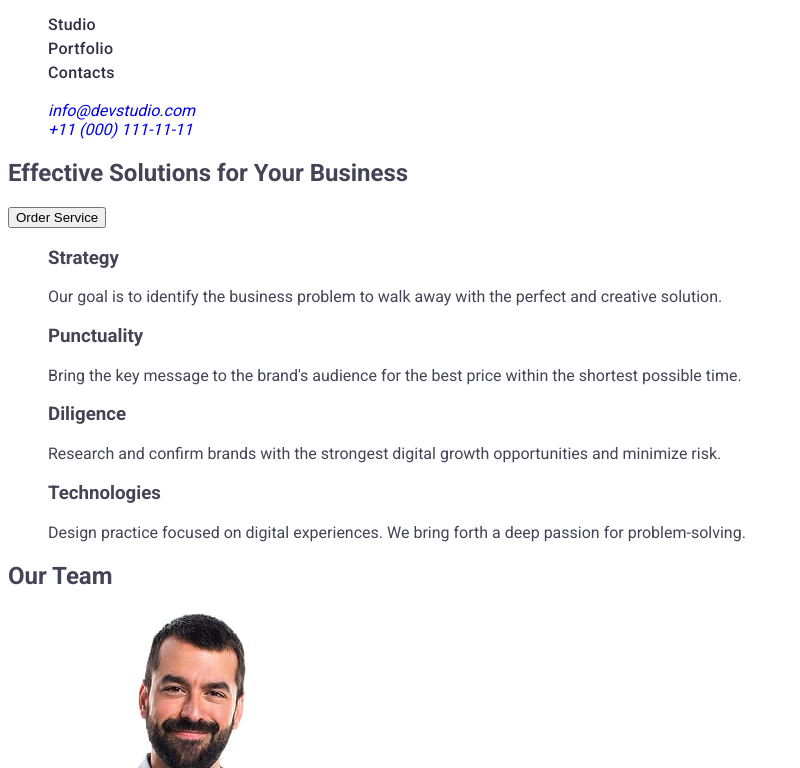
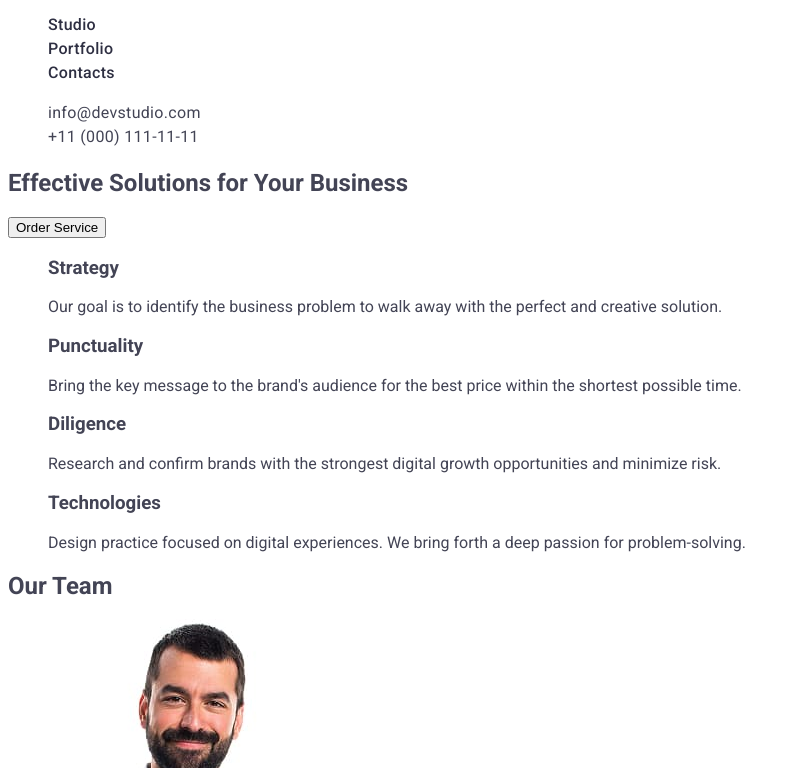
Before and after one commit to daryatsitova/goit-markup-hw-02, a plain HTML site: page index.html in a window 1280 px wide. Shown: the part 32-800 px from the top of the page, without its empty margins (0-800 px from the left). Drawn offline with Linux system fonts and the light colour scheme.

Commit message:
address style added

```diff
--- a/css/styles.css
+++ b/css/styles.css
@@ -36,3 +36,14 @@ a {
         letter-spacing: 0.02em;
         color: #2e2f42;
 }
+
+.contacts {
+    font-style: normal;
+}
+
+.contacts-link {
+    font-size: 16px;
+        line-height: 1.5;
+        letter-spacing: 0.02em;
+        color: #434455;
+}
--- a/index.html
+++ b/index.html
@@ -21,10 +21,10 @@
         </ul>
       </nav>
 
-      <address>
-        <ul>
-          <li><a href="mailto:info@devstudio.com">info@devstudio.com</a></li>
-          <li><a href="tel:+110001111111">+11 (000) 111-11-11</a></li>
+      <address class="contacts">
+        <ul class="contacts-list">
+          <li class="contacts-item"><a class="contacts-link" href="mailto:info@devstudio.com">info@devstudio.com</a></li>
+          <li class="contacts-item"><a class="contacts-link" href="tel:+110001111111">+11 (000) 111-11-11</a></li>
         </ul>
       </address>
     </header>
```
